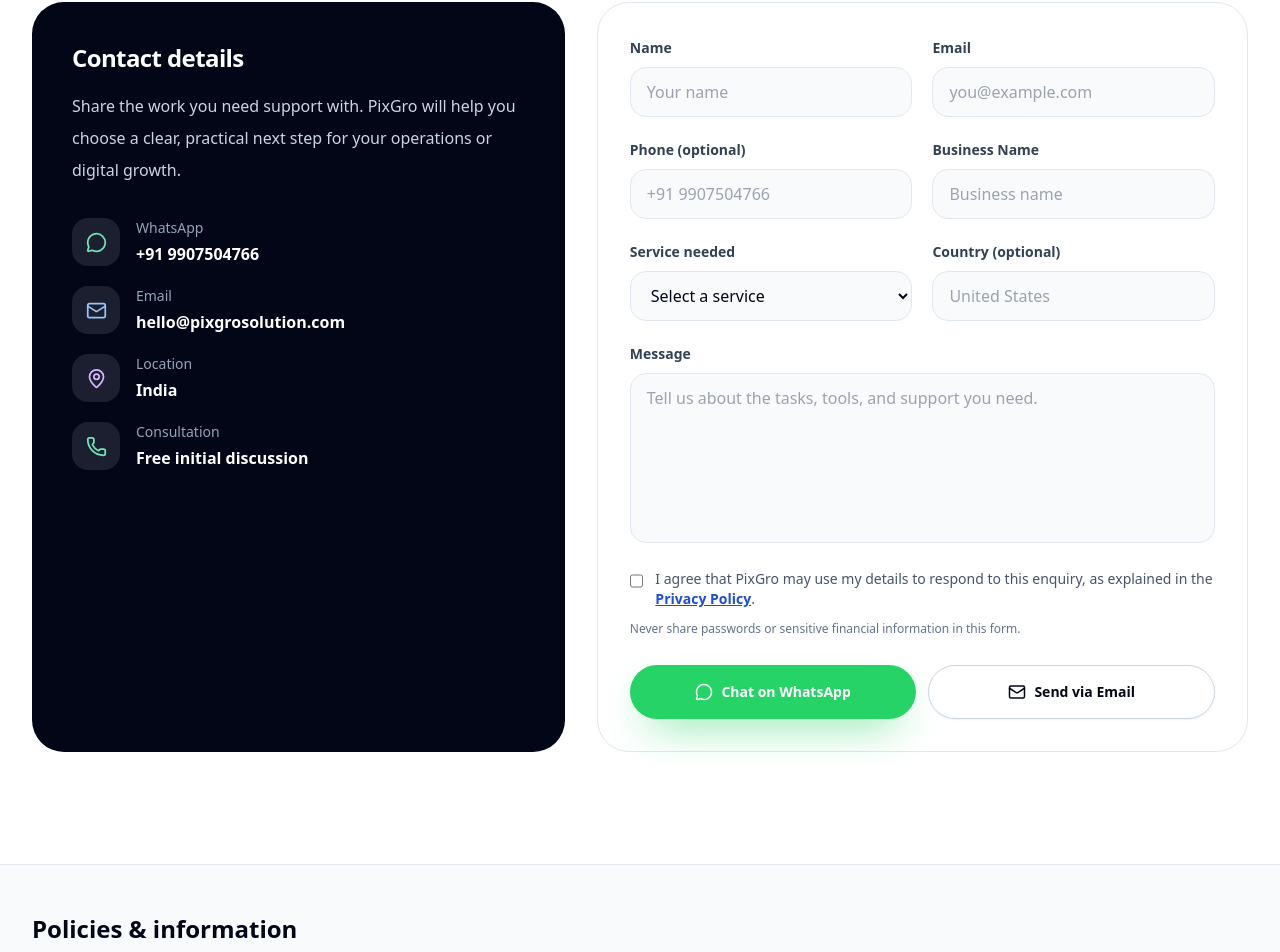
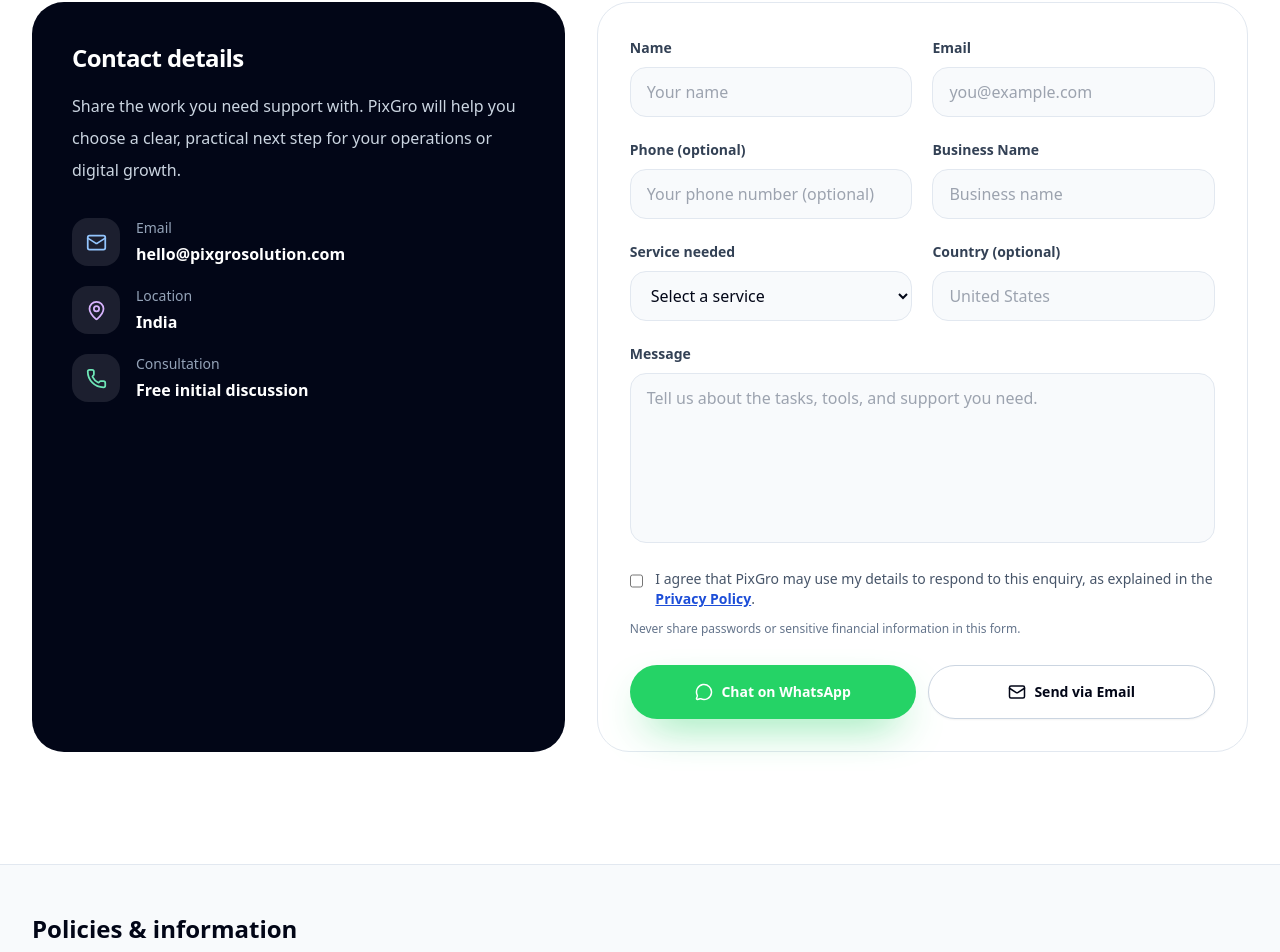
Before and after one commit to swayamrajora/new-pixgro-solution-website, a React (Vite) app: page / in a window 1280 px wide. Shown: the part 8800-9752 px from the top of the page. Built offline with nearby package versions, Linux system fonts and the light colour scheme.

Commit message:
Update PixGro contact visibility and canonical domain

```diff
--- a/src/components/Contact.jsx
+++ b/src/components/Contact.jsx
@@ -196,15 +196,6 @@ function Contact() {
 
             <div className="mt-8 space-y-5">
               <div className="flex gap-4">
-                <span className="grid h-12 w-12 shrink-0 place-items-center rounded-2xl bg-white/10 text-emerald-300">
-                  <MessageCircle size={21} />
-                </span>
-                <div>
-                  <p className="text-sm text-slate-400">WhatsApp</p>
-                  <p className="mt-1 font-semibold">+91 9907504766</p>
-                </div>
-              </div>
-              <div className="flex gap-4">
                 <span className="grid h-12 w-12 shrink-0 place-items-center rounded-2xl bg-white/10 text-blue-300">
                   <Mail size={21} />
                 </span>
@@ -279,7 +270,7 @@ function Contact() {
                   onChange={updateField}
                   autoComplete="tel"
                   className={inputClass('phone')}
-                  placeholder="+91 9907504766"
+                  placeholder="Your phone number (optional)"
                   aria-invalid={Boolean(errors.phone)}
                 />
                 {errors.phone && <p className="mt-2 text-sm text-red-600">{errors.phone}</p>}
```
